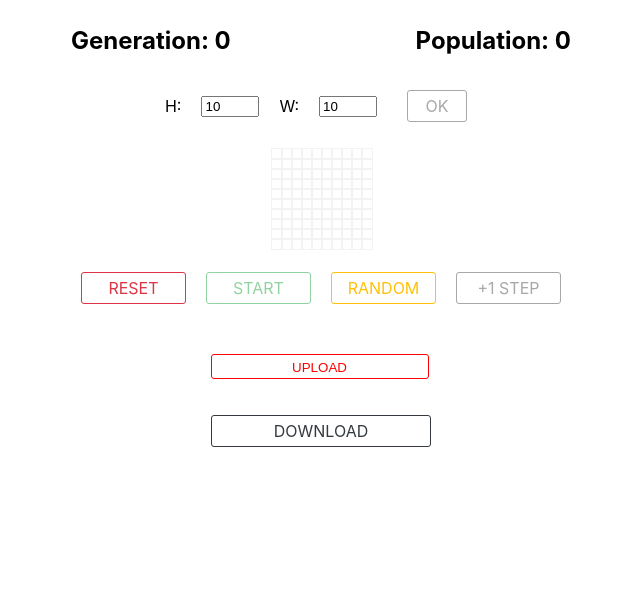
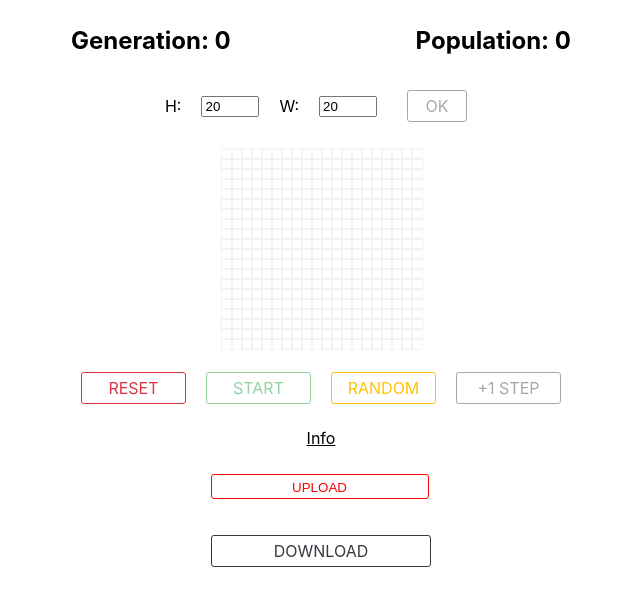
Before and after one commit to Med-vedi/life-game-app, a React (Create React App) app: page / in a window 1280 px wide. Shown: the top 606 px of the page, without its empty margins (319-959 px from the left). Built offline with nearby package versions, Linux system fonts and the light colour scheme.

Commit message:
comments - added, file - added, naming - updated

```diff
--- a/src/components/Footer/index.tsx
+++ b/src/components/Footer/index.tsx
@@ -11,15 +11,14 @@ import {
 import {
   createEmptyGrid,
   createRandomGrid,
-  setGeneration,
   updateGrid,
   uploadGrid,
 } from "../../store/gridSlice";
 
+import { BtnLabel } from "../../shared/constants";
+import { exportFile } from "../../shared/utils";
 import { GameStatus, GridMode } from "../../shared/types";
 import { useAppDispatch, useAppSelector } from "../../hook";
-import { BtnLabel } from "../../shared/constants";
-import { exportFile } from "../../shared/utils";
 
 const Footer: React.FC = () => {
   const dispatch = useAppDispatch();
@@ -63,32 +62,36 @@ const Footer: React.FC = () => {
     dispatch(updateGrid({ grid, cols, rows }));
   };
 
-  const onUploadFile = (e: any) => {
+  const onUploadFile = (e: React.ChangeEvent<HTMLInputElement>): void => {
     e.preventDefault();
+
     const reader = new FileReader();
 
-    reader.onload = (e) => {
-      if (!e.target) {
-        return;
-      }
-      const text = e.target.result;
+    reader.onload = () => {
+      // getting text from event
+      const text = reader.result;
 
       if (typeof text !== "string") {
         return;
       }
 
+      // parse string to array
       const parsedToArr = text.split("\n");
+      // deep clone of actual array
       const arrayClone = parsedToArr.map((rows) => rows);
+      // separate header info from grid
+      const headerInfo = arrayClone.splice(0, 2);
+      // split values to get string[][]
       const splitedArr = arrayClone.map((rows) => rows.split(""));
-      const headerInfo = arrayClone.splice(0, 2);
 
       let generation = 0;
+      // check if generation value is in the text
       if (headerInfo[0]) {
         let parsedGen = headerInfo[0].match(/\d/g)?.join("") || 0;
         generation = +parsedGen ? +parsedGen : 0;
       }
-      dispatch(uploadGrid({ grid: splitedArr }));
-      dispatch(setGeneration({ generation }));
+      // update the grid state
+      dispatch(uploadGrid({ grid: splitedArr, generation }));
     };
 
     e.target.files && reader.readAsText(e.target.files[0]);
@@ -124,6 +127,13 @@ const Footer: React.FC = () => {
           {BtnLabel.NEXT_GENERATION}
         </button>
       </div>
+      <a
+        href="https://github.com/extendi/game-of-life#solution-implementation"
+        target="_blank"
+        rel="noopener noreferrer"
+      >
+        Info
+      </a>
       <input type="file" className="upload" onChange={onUploadFile} />
       <button className="download" onClick={onDownloadClick}>
         {BtnLabel.DOWNLOAD}
--- a/src/components/GridSize/index.tsx
+++ b/src/components/GridSize/index.tsx
@@ -37,7 +37,7 @@ const GridSize: React.FC = () => {
 
   const onConfirmClick = () => {
     if (height > width) {
-      // TOFIX: temporary blocked
+      // TOFIX: temporary solution
       setWidth(height);
       return setHeight(width);
     }
--- a/src/hook.ts
+++ b/src/hook.ts
@@ -1,5 +1,6 @@
 import { useDispatch, useSelector, TypedUseSelectorHook } from "react-redux";
 import type { RootState, AppDispatch } from "./store";
 
+// custom hooks to get better types control
 export const useAppDispatch = () => useDispatch<AppDispatch>();
 export const useAppSelector: TypedUseSelectorHook<RootState> = useSelector;
--- a/src/shared/types.ts
+++ b/src/shared/types.ts
@@ -1,3 +1,21 @@
+export interface FindNeighbours {
+  rowIdx: number;
+  colIdx: number;
+  cols: number;
+  rows: number;
+  grid: number[][];
+}
+export interface FindPopulation {
+  cols: number;
+  rows: number;
+  grid: number[][];
+}
+export interface UploadedGrid {
+  cols: number;
+  rows: number;
+  grid: string[][] | number[][];
+}
+
 // GAME CONTROL
 export enum GameStatus {
   START = "START",
@@ -41,7 +59,8 @@ export type UpdateGrid = {
   cols: number;
 };
 export type UploadGrid = {
-  grid: string[][];
+  grid: string[][] | number[][];
+  generation: number;
 };
 export type CellUpdate = {
   grid: number[][];
--- a/src/shared/utils.ts
+++ b/src/shared/utils.ts
@@ -1,26 +1,15 @@
-import { DownloadText, GridSize } from "./types";
+import {
+  FindNeighbours,
+  FindPopulation,
+  GridSize,
+  UploadedGrid,
+  UploadGrid,
+} from "./types";
 import { saveAs } from "file-saver";
-
-interface FindNeighbours {
-  rowIdx: number;
-  colIdx: number;
-  cols: number;
-  rows: number;
-  grid: number[][];
-}
-interface FindPopulation {
-  cols: number;
-  rows: number;
-  grid: number[][];
-}
-interface UploadedGrid {
-  cols: number;
-  rows: number;
-  grid: string[][] | number[][];
-}
 
 export function createEmptyGridArr({ cols, rows }: GridSize): number[][] {
   const arr = [];
+  // iter to set 0 value to all cells
   for (let i = 0; i < rows; i++) {
     arr[i] = new Array(rows);
     for (let j = 0; j < cols; j++) {
@@ -31,6 +20,7 @@ export function createEmptyGridArr({ cols, rows }: GridSize): number[][] {
 }
 export function createRandomGridArr({ cols, rows }: GridSize): number[][] {
   const arr = [];
+  // iter to set random value to all cells
   for (let i = 0; i < rows; i++) {
     arr[i] = new Array(rows);
     for (let j = 0; j < cols; j++) {
@@ -46,6 +36,10 @@ export function parseUploadedGrid({
   rows,
 }: UploadedGrid): number[][] {
   const arr = [];
+  // iter to set number value to strings
+  // * === 1
+  // . === 0
+
   for (let i = 0; i < rows; i++) {
     arr[i] = new Array(rows);
     for (let j = 0; j < cols; j++) {
@@ -63,9 +57,10 @@ export const findAliveNeighbours = ({
   grid,
 }: FindNeighbours): number => {
   let sum = 0;
+  // iter 3x3 to get alive neighbours
   for (let i = -1; i < 2; i++) {
     for (let j = -1; j < 2; j++) {
-      // backmail the grid size limits
+      // backmailing the grid size limits
       let row = (rowIdx + i + rows) % rows;
       let col = (colIdx + j + cols) % cols;
 
@@ -81,7 +76,7 @@ export const increasePopulation = ({
   grid,
 }: FindPopulation): number => {
   let sum = 0;
-
+  // calculation of population
   for (let x = 0; x < rows; x++) {
     for (let y = 0; y < cols; y++) {
       let currentCell = grid[x][y];
@@ -93,10 +88,11 @@ export const increasePopulation = ({
   return sum;
 };
 
-export const exportFile = ({ grid, generation }: any): any => {
+export const exportFile = ({ grid, generation }: UploadGrid): void => {
   const arr = [];
   const cols = grid[0].length;
   const rows = grid.length;
+  // transform grid with numeric cells to strings and wrap all data to the text file
   let strResult = `Generation ${generation}:\n${rows} ${cols}\n`;
 
   for (let i = 0; i < grid.length; i++) {
@@ -110,5 +106,5 @@ export const exportFile = ({ grid, generation }: any): any => {
     strResult += `${arr[k].join("")}\n`;
   }
   const blob = new Blob([strResult], { type: "text/plain;charset=utf-8" });
-  saveAs(blob, `generation${generation}.txt`);
+  return saveAs(blob, `generation${generation}.txt`);
 };
--- a/src/store/gridSlice.ts
+++ b/src/store/gridSlice.ts
@@ -16,9 +16,9 @@ import {
 } from "../shared/utils";
 
 const initialState: EmptyGrid = {
-  grid: createEmptyGridArr({ cols: 10, rows: 10 }),
-  cols: 10,
-  rows: 10,
+  grid: createEmptyGridArr({ cols: 20, rows: 20 }),
+  cols: 20,
+  rows: 20,
   generation: 0,
   population: 0,
 };
@@ -116,7 +116,7 @@ const gridSlice = createSlice({
 
     uploadGrid(state, action: PayloadAction<UploadGrid>) {
       const { payload } = action;
-      const { grid } = payload;
+      const { grid, generation } = payload;
       const cols = grid[0].length;
       const rows = grid.length;
 
@@ -129,11 +129,11 @@ const gridSlice = createSlice({
 
       // update the grid
       const population = increasePopulation({ cols, rows, grid: newGrid });
-
       state.rows = rows;
       state.cols = cols;
       state.grid = newGrid;
       state.population = population;
+      state.generation = generation;
     },
 
     increaseGeneration(state) {
--- a/src/style.css
+++ b/src/style.css
@@ -11,7 +11,15 @@ h2 {
     margin: 0;
 }
 
+a,
+a:hover,
+a:focus,
+a:active {
+    text-decoration: underline;
+    color: inherit;
+}
 
+/* GRID */
 .gridpage__header,
 .gridpage__footer-main {
     max-width: 500px;
@@ -69,11 +77,7 @@ h2 {
     background-color: #28a745;
 }
 
-
-
-
 /* BUTTONS */
-
 button {
     background: none;
     color: inherit;
```
Also changed, not shown: src/assets/test.txt (added).
